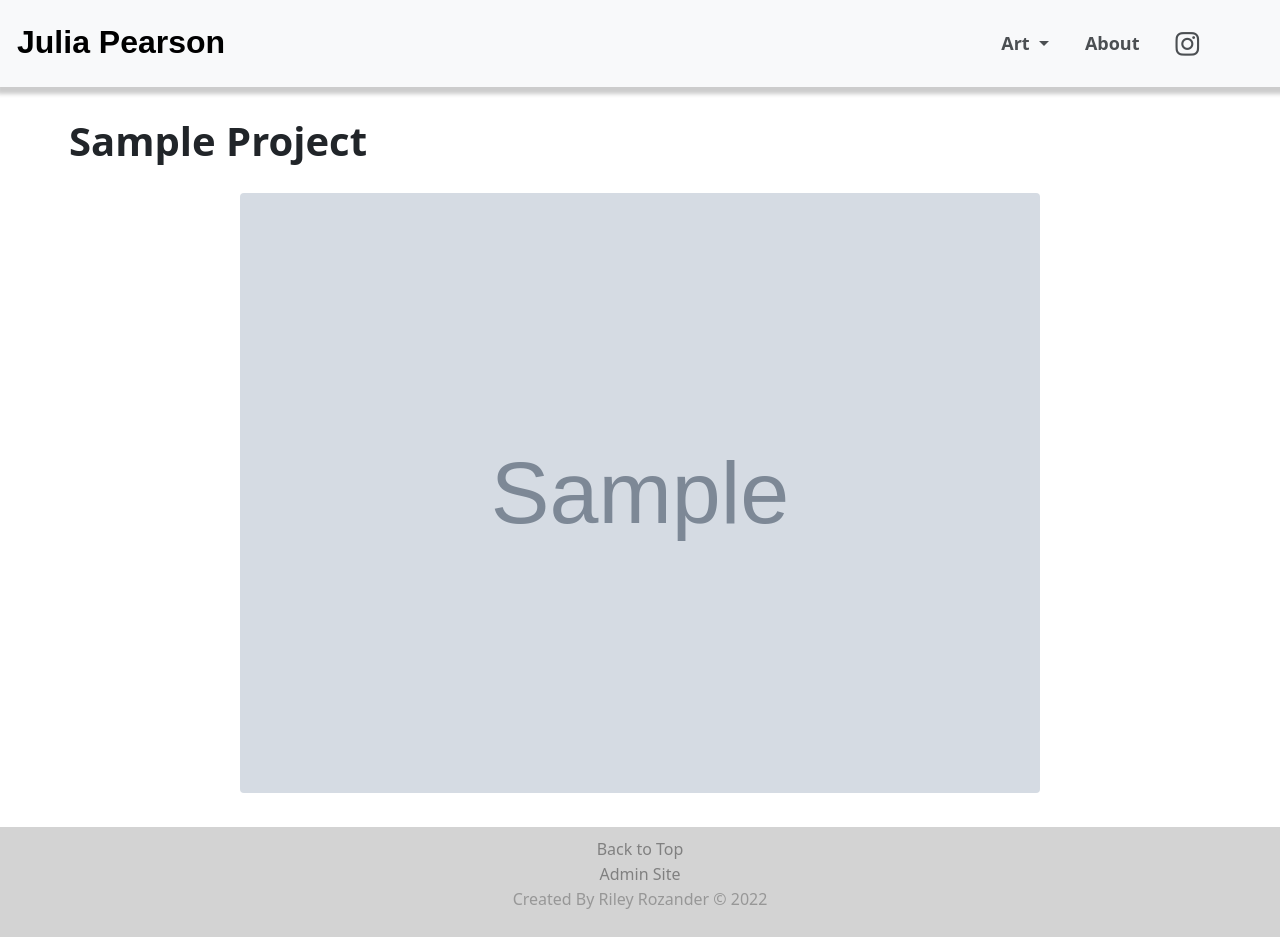
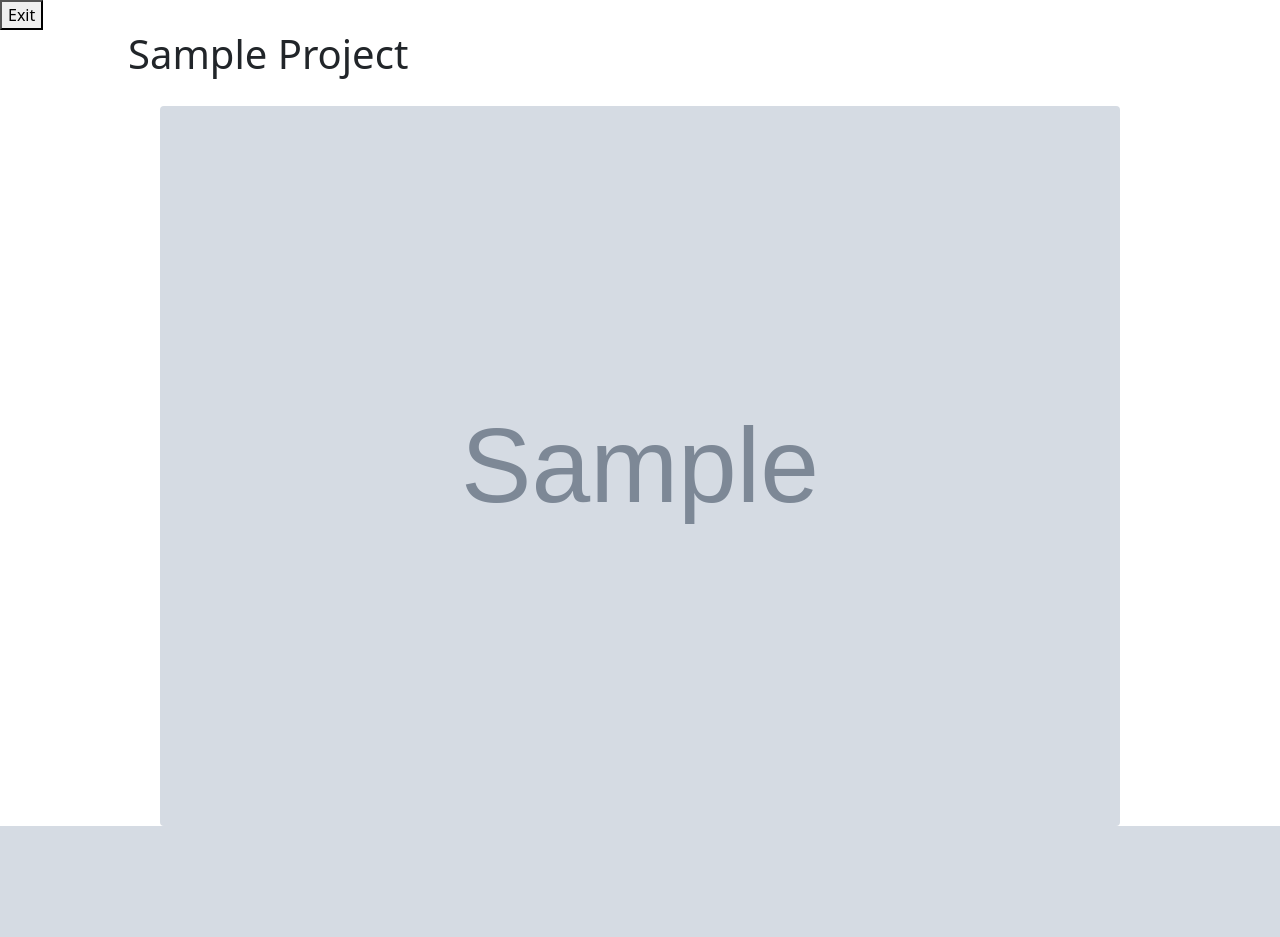
Before and after one commit to rrozander/Art-Website, a Django app: a page that uses art/templates/art_carousel.html in a window 1280 px wide. After the commit the page ends 826 px from the top, so only its background shows below. Run offline with Django 3.2, Linux system fonts and the light colour scheme; tables that the repository leaves empty hold one stand-in row (values such as "Sample post"); grey boxes marked "Sample" are stand-in pictures; some libraries are stand-ins or nearby versions.

Commit message:
restyling of art carousel

```diff
--- a/art/templates/art_carousel.html
+++ b/art/templates/art_carousel.html
@@ -1,8 +1,10 @@
-{% extends "base.html" %}
+{% extends "base_no_nav.html"%}
 
 {% block content %}
+  <div id="carouselProjectTitle">
     <h1>{{ project.title|title }}</h1>
-
+  </div>
+  <div id="carousel">
     <div id="carouselExampleDark" class="carousel carousel-dark slide" data-bs-ride="carousel">
       {% if other_images %}
         <div class="carousel-indicators">
@@ -34,5 +36,5 @@
         </button>
       {% endif %}
     </div>
-
+  </div>
 {% endblock %}
--- /dev/null
+++ b/pages/templates/base_no_nav.html
@@ -0,0 +1,28 @@
+{% load static %}
+
+<!DOCTYPE html>
+<html>
+  <head>
+    <title>Julia Pearson Art</title>
+    <meta charset="utf-8">
+    <meta name="viewport" content="width=device-width, initial-scale=1">
+    <!-- bootstrap -->
+    <link rel="stylesheet" href="https://cdn.jsdelivr.net/npm/bootstrap@5.1.3/dist/css/bootstrap.min.css" integrity="sha384-1BmE4kWBq78iYhFldvKuhfTAU6auU8tT94WrHftjDbrCEXSU1oBoqyl2QvZ6jIW3" crossorigin="anonymous">
+    <script src="https://cdn.jsdelivr.net/npm/bootstrap@5.1.3/dist/js/bootstrap.bundle.min.js" integrity="sha384-ka7Sk0Gln4gmtz2MlQnikT1wXgYsOg+OMhuP+IlRH9sENBO0LRn5q+8nbTov4+1p" crossorigin="anonymous"></script>
+    <!-- fontawesome -->
+    <script src="https://kit.fontawesome.com/07635d5744.js" crossorigin="anonymous"></script>
+
+    <link rel="stylesheet" type="text/css" href="{% static '/css/style.css' %}?{% now 'U' %}">
+    <link rel="icon" href="{% static '/images/Art_Icon.png' %}">
+  </head>
+  <body>
+    <a href="javascript:history.back()">
+      <button>Exit</button>
+    </a>
+    <div class="body">
+      {% block content %}
+        <p>Cannot Load Content</p>
+      {% endblock %}
+    </div>
+  </body>
+</html>
--- a/pages/views.py
+++ b/pages/views.py
@@ -43,6 +43,8 @@
 
 def insta_username(request):
   about_obj = About.objects.first()
+  if about_obj == None:
+    return ''
   username_obj = about_obj.instagram_username
   return { 'insta_username': username_obj }
 #------------------------------------------------
--- a/static/css/style.css
+++ b/static/css/style.css
@@ -16,19 +16,16 @@
 #navbarHomeButton {
   font-family: sans-serif;
   font-weight: bold;
+  font-size: xx-large;
   color: black;
   padding: 5px;
   margin-right: 20px;
   margin-top: 5px;
+  opacity: 0.85;
 }
 #navbarHomeButton:hover {
-  font-family: sans-serif;
-  font-weight: bold;
-  color: black;
-  border-color: rgb(84, 84, 84);
-  padding: 5px;
-  margin-right: 20px;
-  margin-top: 5px;
+  opacity: 1;
+
 }
 nav {
   font-weight: 700;
@@ -130,6 +127,11 @@
 
 /* Carousel */
 .carousel-inner img {
-  height: 600px;
-  max-width: 100%;
+  height: 90vh;
+  max-width: 90vw;
 }
+#carouselProjectTitle {
+  text-align: left;
+  margin-left: 10%;
+  padding-bottom: 20px;
+}
```
Also changed, not shown: media/art_images/images_4_R1NftL5.jpg (added), media/default/error image.png (added), 4 other files. Lines whose indentation alone changed are shown as unchanged.
